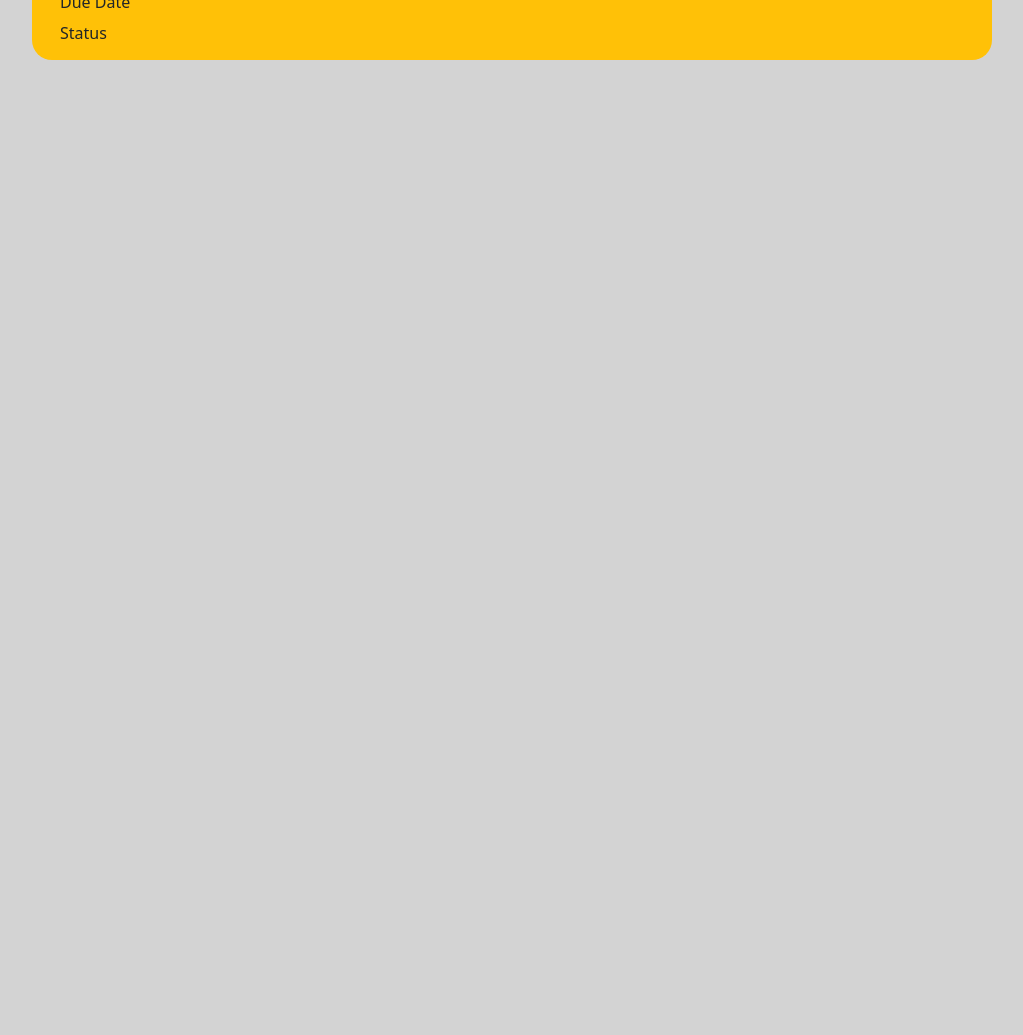
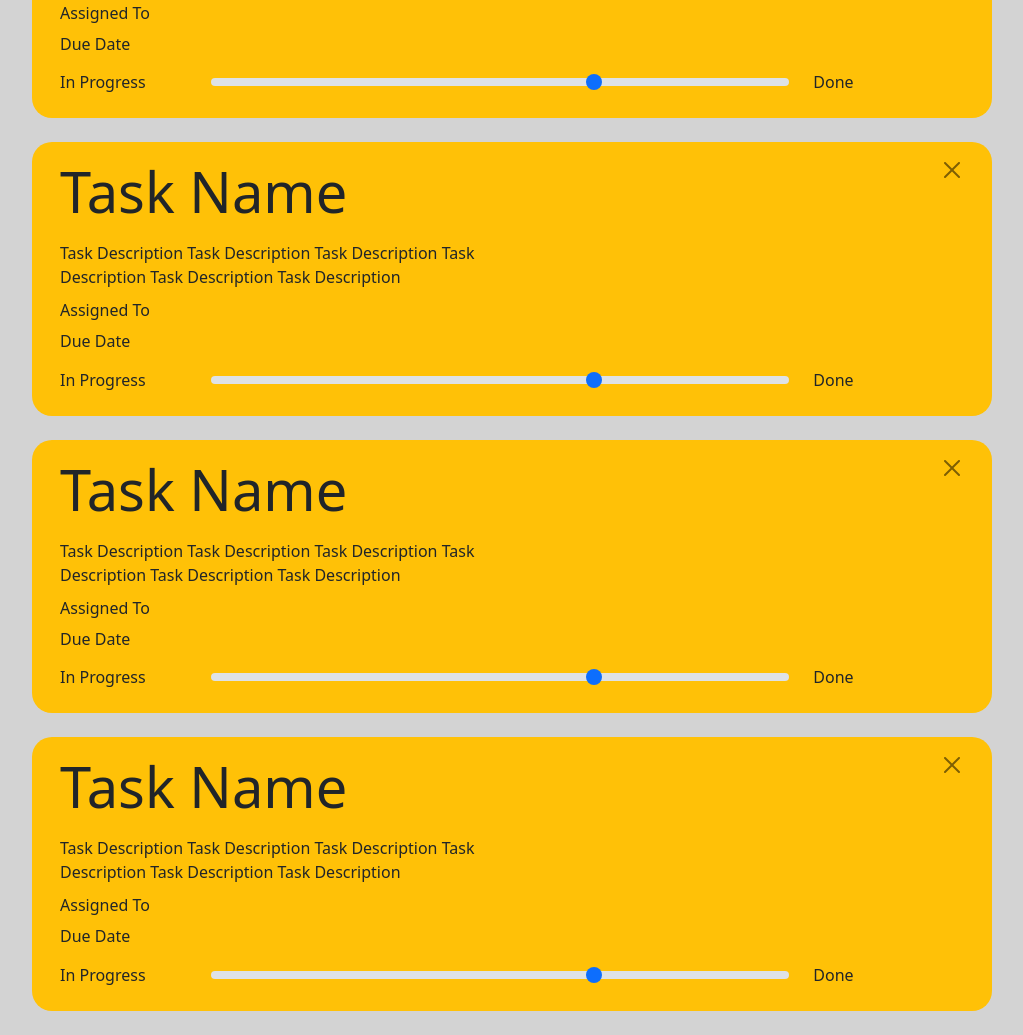
Before and after one commit to Rishitha-Mannemala/JWD-Project-MDR_ri, a plain HTML site: page jwd/JWD_Final_Project/Index.html in a window 1280 px wide. Shown: the part 792-1827 px from the top of the page, without its empty margins (128-1151 px from the left). Before the commit the page ends 852 px from the top, so only its background shows below. Drawn offline with nearby package versions, Linux system fonts and the light colour scheme.

Commit message:
added card styles

```diff
--- a/jwd/JWD_Final_Project/Index.html
+++ b/jwd/JWD_Final_Project/Index.html
@@ -78,11 +78,11 @@
 
   <!--cards-->
   <div class="container-fluid mt-5 w-75">
-    <div class="row bg-warning p-3" style="border-radius: 20px;">
+    <div class="row bg-warning mb-4 p-3" style="border-radius: 20px;">
       <div class="col">
-          <h3 class="card-title">
+          <h2 class="card-title mb-3 display-4">
             Task Name
-          </h3>
+          </h2>
           <p class="card-text">
             Task Description
             Task Description
@@ -97,9 +97,6 @@
           <h6 class="card-subtitle pb-3">
             Due Date
           </h6>
-          <h6 class="card-subtitle">
-            Status
-          </h6>
       </div>
       <div class="col">
         <div class="row">
@@ -108,15 +105,143 @@
             </button>
           </div>
         </div>
-        <div class="row">
+       <!---- <div class="row">
           <div class="col text-end">
             <button class="btn btn-primary rounded-pill">
             Done
             </button>
           </div>
-        </div>
+        </div>-->
+      </div>
+      <div class="row">
+      <div class="col-2"><label for="customRange1" class="form-label">In Progress</label></div>
+      <div class="col-8"><input type="range" class="form-range" min="0" max="3" step="1" id="customRange1"></div>
+      <div class="col-2"><label for="customRange1" class="form-label">Done</label></div>
       </div>
       </div>
+      <div class="row bg-warning p-3 mb-4" style="border-radius: 20px;">
+        <div class="col">
+            <h2 class="card-title mb-3 display-4">
+              Task Name
+            </h2>
+            <p class="card-text">
+              Task Description
+              Task Description
+              Task Description
+              Task Description
+              Task Description
+              Task Description
+            </p>
+            <h6 class="card-subtitle pb-3">
+              Assigned To
+            </h6>
+            <h6 class="card-subtitle pb-3">
+              Due Date
+            </h6>
+        </div>
+        <div class="col">
+          <div class="row">
+            <div class="col text-end">
+              <button class="btn-close btn-close">
+              </button>
+            </div>
+          </div>
+         <!---- <div class="row">
+            <div class="col text-end">
+              <button class="btn btn-primary rounded-pill">
+              Done
+              </button>
+            </div>
+          </div>-->
+        </div>
+        <div class="row">
+        <div class="col-2"><label for="customRange1" class="form-label">In Progress</label></div>
+        <div class="col-8"><input type="range" class="form-range" min="0" max="3" step="1" id="customRange1"></div>
+        <div class="col-2"><label for="customRange1" class="form-label">Done</label></div>
+        </div>
+        </div>
+        <div class="row bg-warning p-3 mb-4" style="border-radius: 20px;">
+          <div class="col">
+              <h2 class="card-title mb-3 display-4">
+                Task Name
+              </h2>
+              <p class="card-text">
+                Task Description
+                Task Description
+                Task Description
+                Task Description
+                Task Description
+                Task Description
+              </p>
+              <h6 class="card-subtitle pb-3">
+                Assigned To
+              </h6>
+              <h6 class="card-subtitle pb-3">
+                Due Date
+              </h6>
+          </div>
+          <div class="col">
+            <div class="row">
+              <div class="col text-end">
+                <button class="btn-close btn-close">
+                </button>
+              </div>
+            </div>
+           <!---- <div class="row">
+              <div class="col text-end">
+                <button class="btn btn-primary rounded-pill">
+                Done
+                </button>
+              </div>
+            </div>-->
+          </div>
+          <div class="row">
+          <div class="col-2"><label for="customRange1" class="form-label">In Progress</label></div>
+          <div class="col-8"><input type="range" class="form-range" min="0" max="3" step="1" id="customRange1"></div>
+          <div class="col-2"><label for="customRange1" class="form-label">Done</label></div>
+          </div>
+          </div>
+          <div class="row bg-warning p-3 mb-4" style="border-radius: 20px;">
+            <div class="col">
+                <h2 class="card-title mb-3 display-4">
+                  Task Name
+                </h2>
+                <p class="card-text">
+                  Task Description
+                  Task Description
+                  Task Description
+                  Task Description
+                  Task Description
+                  Task Description
+                </p>
+                <h6 class="card-subtitle pb-3">
+                  Assigned To
+                </h6>
+                <h6 class="card-subtitle pb-3">
+                  Due Date
+                </h6>
+            </div>
+            <div class="col">
+              <div class="row">
+                <div class="col text-end">
+                  <button class="btn-close btn-close">
+                  </button>
+                </div>
+              </div>
+             <!---- <div class="row">
+                <div class="col text-end">
+                  <button class="btn btn-primary rounded-pill">
+                  Done
+                  </button>
+                </div>
+              </div>-->
+            </div>
+            <div class="row">
+            <div class="col-2"><label for="customRange1" class="form-label">In Progress</label></div>
+            <div class="col-8"><input type="range" class="form-range" min="0" max="3" step="1" id="customRange1"></div>
+            <div class="col-2"><label for="customRange1" class="form-label">Done</label></div>
+            </div>
+            </div>
   </div>
 
 
```
Also changed, not shown: jwd/JWD_Final_Project/css/styles.css (line endings or trailing spaces).
